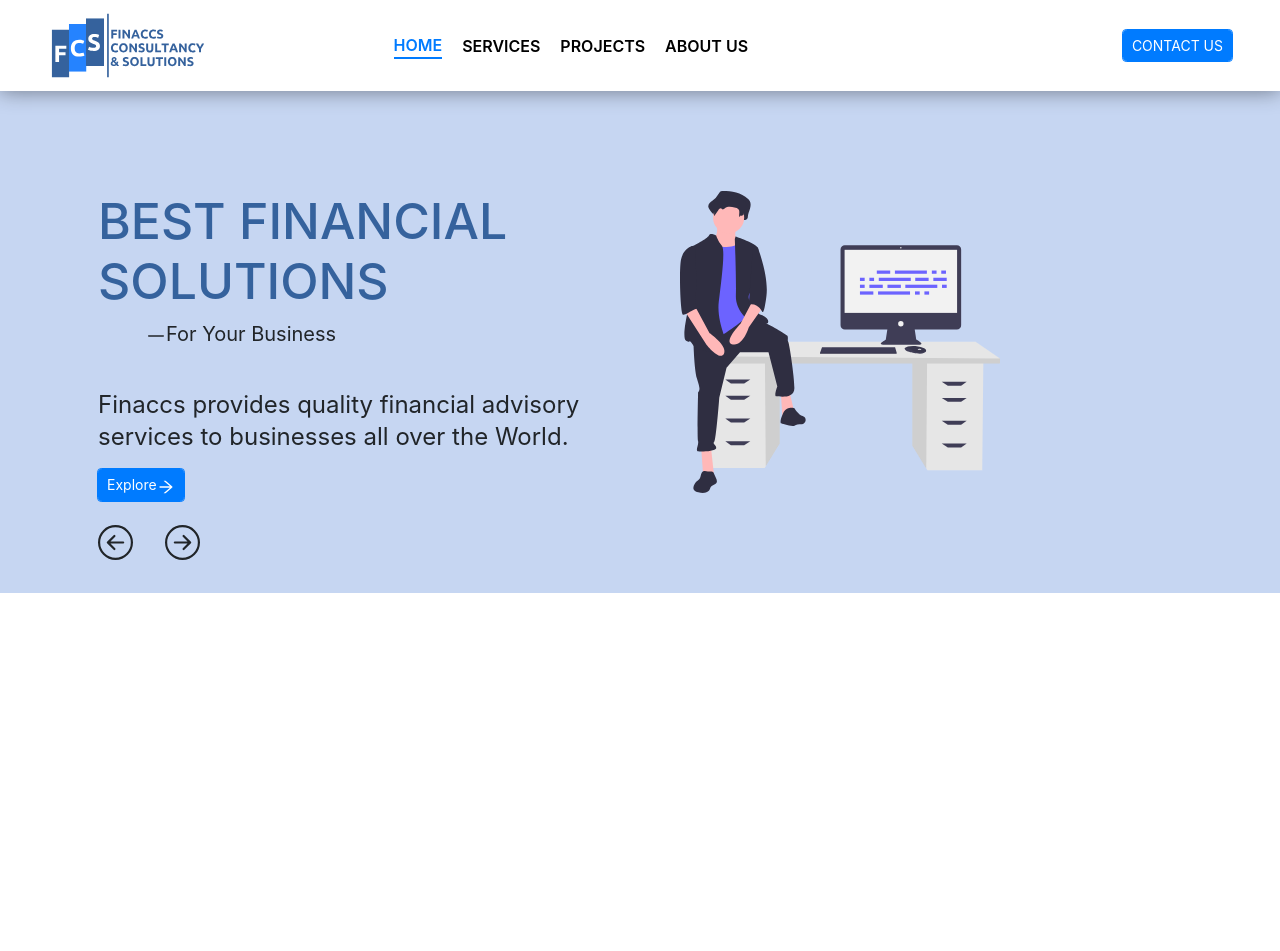
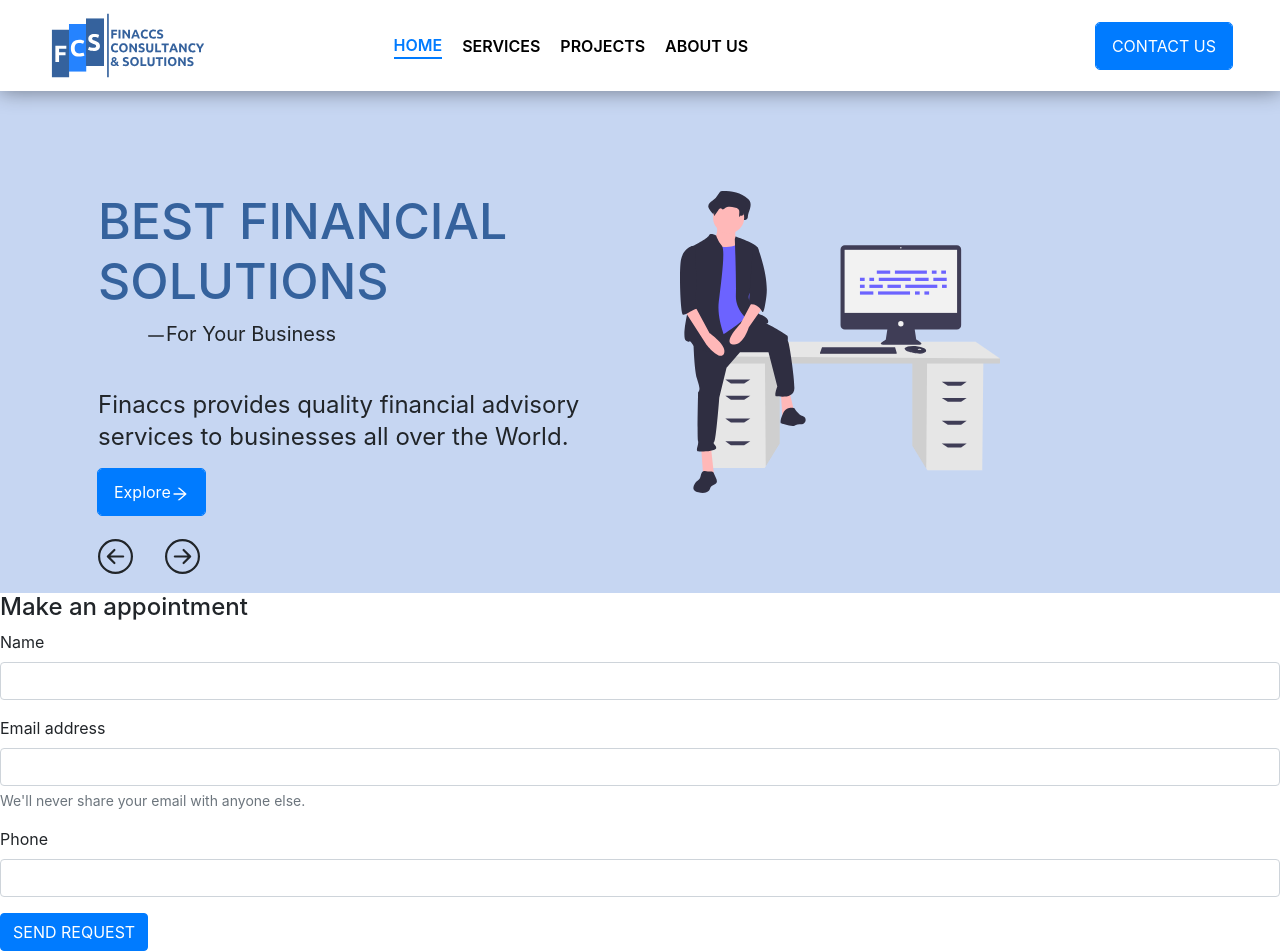
Before and after one commit to imjatinx/Finaccs-React-Website, a React (Create React App) app: page / in a window 1280 px wide. Before the commit the page ends 800 px from the top, so only its background shows below. Built offline with nearby package versions, Linux system fonts and the light colour scheme.

Commit message:
appointment form added

```diff
--- /dev/null
+++ b/src/Components/EnquiryForm.jsx
@@ -0,0 +1,26 @@
+import React from 'react'
+import '../Styling/EnquiryForm.css'
+
+export default function EnquiryForm() {
+  return (
+    <div className='appointment_form'>
+      <h4>Make an appointment</h4>
+      <form>
+        <div className="mb-3">
+          <label htmlFor="name" className="form-label">Name</label>
+          <input type="name" className="form-control" />
+        </div>
+        <div className="mb-3">
+          <label htmlFor="email" className="form-label">Email address</label>
+          <input type="email" className="form-control" />
+          <div className="form-text">We'll never share your email with anyone else.</div>
+        </div>
+        <div className="mb-3">
+          <label htmlFor="phone" className="form-label">Phone</label>
+          <input type="phone" className="form-control" />
+        </div>
+        <button type="submit" className="btn btn-primary">SEND REQUEST</button>
+      </form>
+    </div>
+  )
+}
--- a/src/Components/Header.jsx
+++ b/src/Components/Header.jsx
@@ -20,7 +20,7 @@ export default function Header() {
                     <p>Finaccs provides quality financial advisory</p>
                     <p>services to businesses all over the World.</p>
                 </div>
-                <button className='btn btn-primary btn-sm exploreBtn'>Explore<AiOutlineArrowRight className='exploreIcon' /></button>
+                <button className='btn btn-primary exploreBtn'>Explore<AiOutlineArrowRight className='exploreIcon' /></button>
                 <div className="left_right_Icons">
                     <BsArrowLeftCircle className='leftIcon mr-3' /><BsArrowRightCircle className='rightIcon ml-3' />
                 </div>
--- a/src/Components/Navbar.jsx
+++ b/src/Components/Navbar.jsx
@@ -2,14 +2,7 @@ import React from 'react'
 import FCSLogo from "../assets/Finaccs Logo.svg";
 import '../Styling/Navbar.css'
 import '../Styling/Util.css'
-// import { IoMdCall } from 'react-icons/io';
-// import { AiFillMail } from 'react-icons/ai';
-// import { MdFacebook } from 'react-icons/md';
-// import { AiFillLinkedin } from 'react-icons/ai';
-// import { AiFillInstagram } from 'react-icons/ai';
-// import { AiFillTwitterCircle } from 'react-icons/ai';
 import { GiHamburgerMenu } from 'react-icons/gi';
-// import { Link } from 'react-router-dom';
 import { NavLink } from 'react-router-dom';
 
 
@@ -52,7 +45,7 @@ export default function Navbar() {
               </NavLink>
             </ul>
             <div className='d-flex justify-content-center align-items-center'>
-              <button className='btn btn-primary btn-sm contact_btn'>CONTACT US</button>
+              <button className='btn btn-primary contact_btn'>CONTACT US</button>
             </div>
           </div>
           {/* This is the div to be Toggle starts */}
--- a/src/Pages/Home.jsx
+++ b/src/Pages/Home.jsx
@@ -1,6 +1,7 @@
 import React from 'react'
 import Navbar from '../Components/Navbar'
 import Header from '../Components/Header'
+import EnquiryForm from '../Components/EnquiryForm'
 // import Footer from '../Components/Footer'
 
 export default function Home() {
@@ -8,6 +9,7 @@ export default function Home() {
     <>
     <Navbar/>
     <Header/>
+    <EnquiryForm/>
     {/* <Footer/> */}
     </>
   )
--- /dev/null
+++ b/src/Styling/EnquiryForm.css
@@ -0,0 +1,3 @@
+.appointment_form{
+    position: relative;
+}
--- a/src/Styling/Header.css
+++ b/src/Styling/Header.css
@@ -185,6 +185,8 @@ body{
 .exploreBtn{
     outline: 1px solid var(--primary);
     margin-bottom: 1.5rem;
+    padding: 10px 15px;
+    transition: all 0.2s ease-in;
 }
 
 .exploreBtn:hover{
@@ -314,6 +316,7 @@ body{
 
     .exploreBtn{
         margin-bottom: 1rem;
+        padding: 5px;
     }
 
     .hero_text_2{
--- a/src/Styling/Navbar.css
+++ b/src/Styling/Navbar.css
@@ -48,6 +48,7 @@
 .contact_btn{
     outline: 1px solid var(--primary);
     transition: all 0.2s ease-in;
+    padding: 10px 15px;
 }
 
 .contact_btn:hover{
@@ -150,3 +151,9 @@
     } */
 
 }
+
+@media screen and (max-width: 450px) {
+    .contact_btn{
+        padding: 5px;
+    }
+}
```
Also changed, not shown: src/Components/Topnavbar.jsx (+13 -0 lines).
